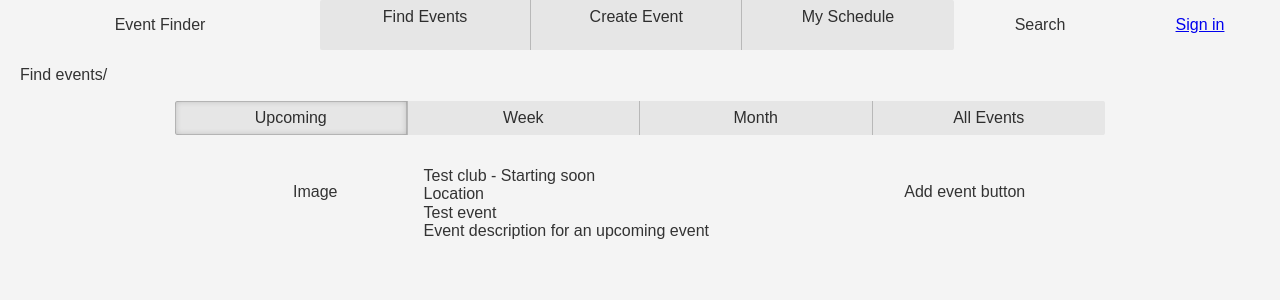
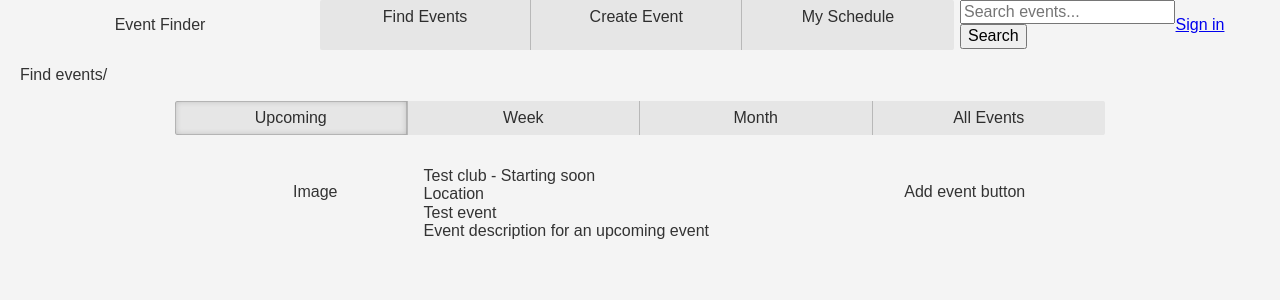
Before and after one commit to csci5117s24/project-1-html-heroes, a Flask app: page /event/1 in a window 1280 px wide. Shown: the top 300 px of the page. Run offline with Flask 3, Linux system fonts and the light colour scheme; data that the repository does not hold is empty; some libraries are stand-ins or nearby versions.

Commit message:
add search logic for event_name

```diff
--- a/server.py
+++ b/server.py
@@ -5,6 +5,7 @@ from dotenv import load_dotenv, find_dotenv
 from urllib.parse import quote_plus, urlencode
 from authlib.integrations.flask_client import OAuth
 import database
+from database import get_db_cursor
 
 ENV_FILE = find_dotenv()
 if ENV_FILE:
@@ -109,6 +110,14 @@ def api_event(event_id):
 def api_user_events(user_id):
     return database.get_user_events(user_id)
 
+@app.route('/search')
+def search():
+    query = request.args.get('query', '')
+    with get_db_cursor() as cur:
+        cur.execute("SELECT * FROM event WHERE event_name ILIKE %s ORDER BY event_date DESC", (f'%{query}%',))
+        events = cur.fetchall() or []
+    return render_template('search_results.html', events=events)
+
 # Auth0 routes
 @app.route("/login")
 def login():
--- a/templates/navbar.html
+++ b/templates/navbar.html
@@ -11,7 +11,12 @@
       >My Schedule</a
     >
   </div>
-  <div class="pure-u-1-8"><p>Search</p></div>
+  <div class="pure-u-1-8">
+    <form action="{{ url_for('search') }}" method="get">
+      <input type="text" name="query" placeholder="Search events..." />
+      <button type="submit">Search</button>
+    </form>
+  </div>
   <div class="pure-u-1-8">
     {% if session.get('user') %}
     <p><a href="{{ url_for('logout') }}">Log out</a></p>
```
Also changed, not shown: templates/search_results.html (added, +11 -0 lines).
